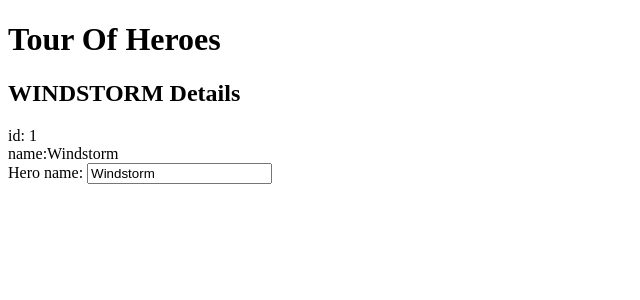
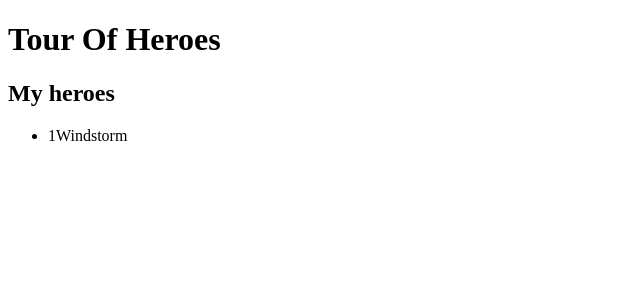
Before and after one commit to LindaMangena/Tour_of_heroes, an Angular app in the folder ToutOfHeroes/: page / in a window 1280 px wide. Shown: the top 300 px of the page, without its empty margins (0-640 px from the left). Built offline with nearby package versions, Linux system fonts and the light colour scheme.

Commit message:
Added click event for getting hero's data

```diff
--- a/ToutOfHeroes/src/app/heroes/heroes.component.html
+++ b/ToutOfHeroes/src/app/heroes/heroes.component.html
@@ -1,9 +1,15 @@
-<h2>{{hero.name | uppercase}} Details </h2>
-<div><span>id: </span>{{hero.id}}</div>
-<div>name:<span></span>{{hero.name}} </div>
+<h2>My heroes</h2>
 
+<ul class="heroes">
+    <li ngFor="let hero of heroes" (click)="onSelect(hero)">
+        <span class="badge">{{hero.id}}</span>{{hero.name}}
+    </li>
+</ul>
+
+<div *ngIf="selectedHero">
+<h2>{{selectedHero.name | uppercase}} Details</h2>
+<div><span>id: </span>{{selectedHero.id}}</div>
 <div>
-    <label for="name">Hero name: </label>
-
-    <input id="name" [(ngModel)]="hero.name" placeholder="name">
+  <label for="hero-name">Hero name: </label>
+  <input id="hero-name" [(ngModel)]="selectedHero.name" placeholder="name">
 </div>
--- a/ToutOfHeroes/src/app/heroes/heroes.component.ts
+++ b/ToutOfHeroes/src/app/heroes/heroes.component.ts
@@ -1,5 +1,6 @@
 import { Component, OnInit } from '@angular/core';
 import { Hero } from '../hero';
+import { HEROES } from '../mock-heroes';
 
 @Component({
   selector: 'app-heroes',
@@ -7,6 +8,7 @@
   styleUrls: ['./heroes.component.css']
 })
 export class HeroesComponent implements OnInit {
+  heroes = HEROES;
 
   hero: Hero = {
     id: 1,
@@ -14,10 +16,15 @@
 
   }
 
+
   constructor() { }
 
-  ngOnInit(): void {
+  ngOnInit(): void {}
 
-  }
+    selectedHero?: Hero;
+    onSelect(hero: Hero): void {
+      this.selectedHero = hero;
+    }
 
-}
+
+    }
```
